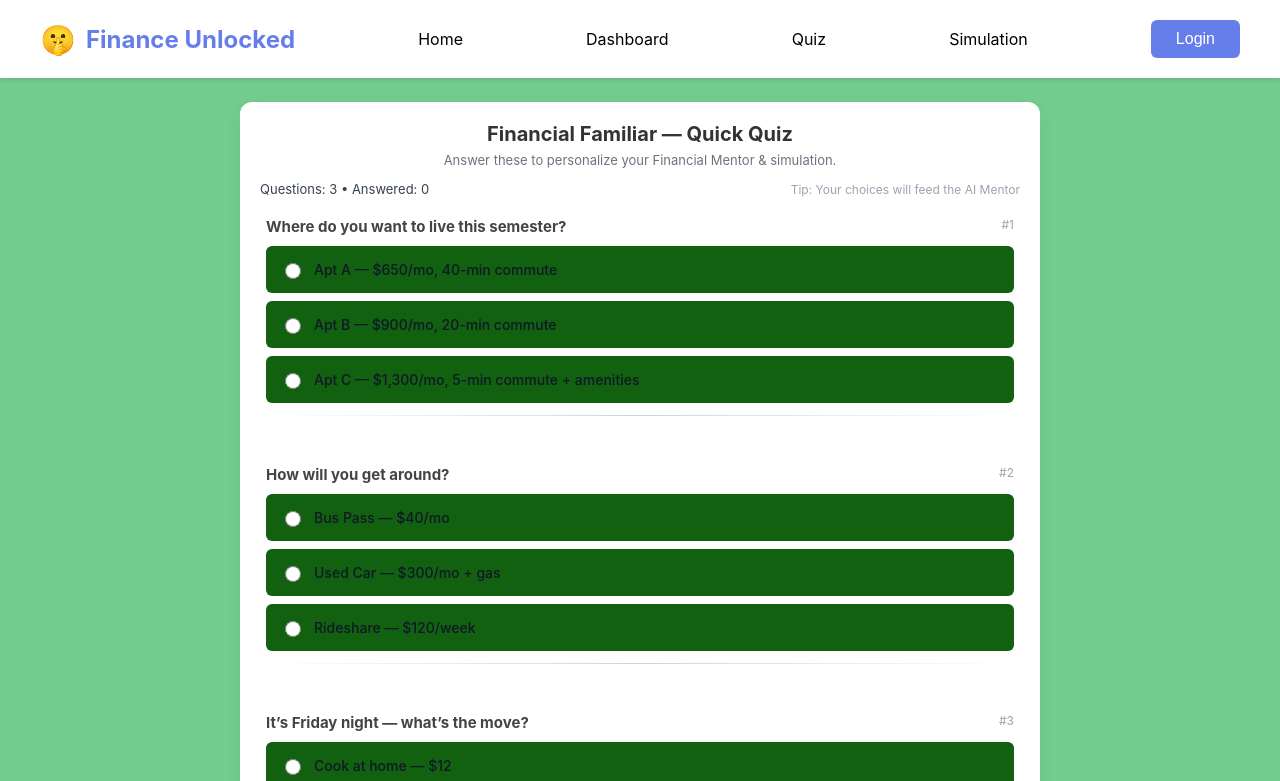
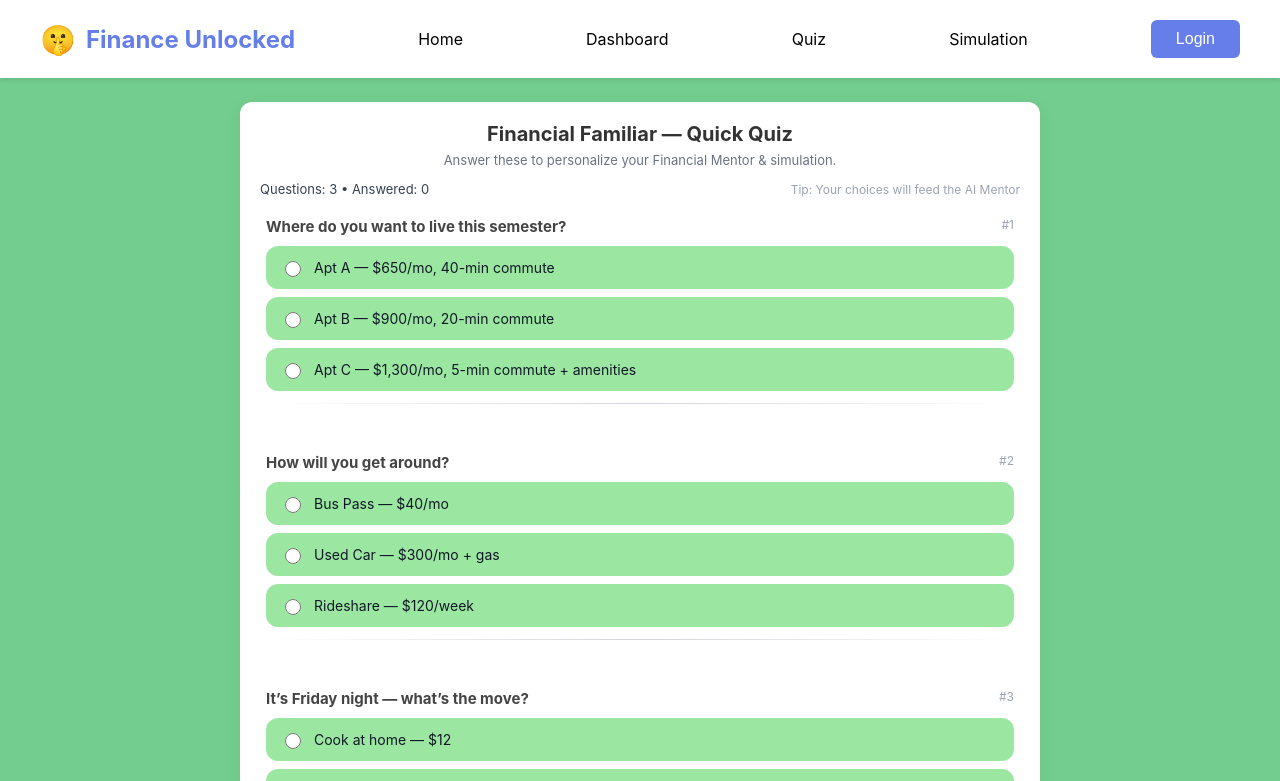
Before and after one commit to ketsia0623/technica-2025-hack, a React (Create React App) app in the folder my-ts-app/: page /quiz in a window 1280 px wide. Shown: the top 781 px of the page. Built offline with nearby package versions, Linux system fonts and the light colour scheme.

Commit message:
css changes for the quiz

```diff
--- a/my-ts-app/src/pages/Quiz.css
+++ b/my-ts-app/src/pages/Quiz.css
@@ -39,15 +39,20 @@
 }
 
 .quiz-option {
-  padding: 14px;
-  background: #116110;
+  background: #9BE7A1;   /* lighter soft green */
+  color: #FFF7E6;        /* white-beige text */
+  border-radius: 12px;
+  padding: 12px 14px;
+  cursor: pointer;
+  transition: background 0.2s ease;
+}
+
+.quiz-option.selected {
+  background: #54b859;
   color: white;
-  border: none;
-  border-radius: 6px;
-  cursor: pointer;
-  font-size: 1rem;
-  font-weight: 500;
 }
+
+
 
 .quiz-option:hover {
   background: #0e4f22;
--- a/my-ts-app/src/pages/Quiz.tsx
+++ b/my-ts-app/src/pages/Quiz.tsx
@@ -1,6 +1,6 @@
 import React, { useState } from "react";
 import { JSX } from "react/jsx-runtime";
-import "./Quiz.css"; // optional if you prefer plain CSS
+import "./Quiz.css";
 import Header from "../components/header";
 import Footer from "../components/footer";
 
```
